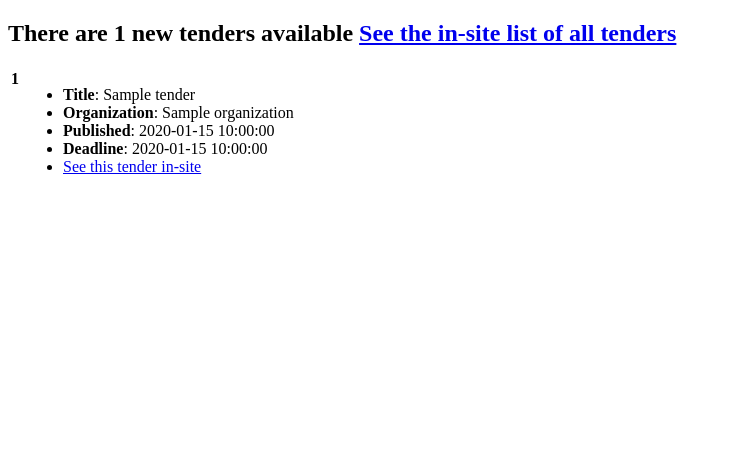
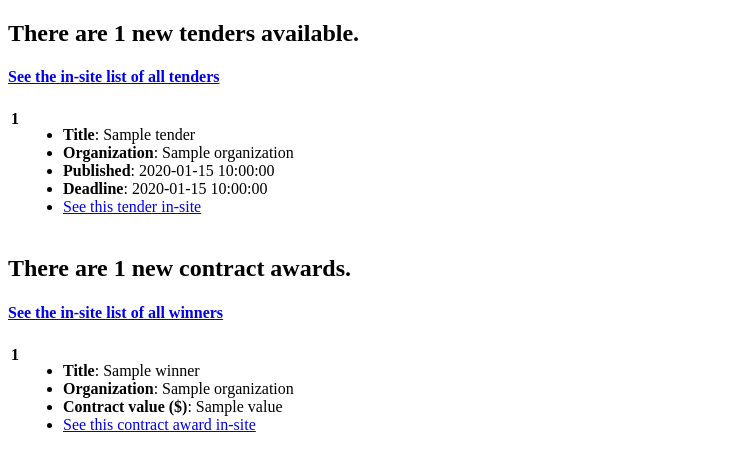
Before and after one commit to eaudeweb/edw-scratch, a Python web app: template scratch/templates/email.html in a window 1280 px wide. Shown: the top 471 px of the page, without its empty margins (0-731 px from the left). Run offline with Jinja, Linux system fonts and the light colour scheme; the template is opened without the code that fills it: most values are stand-ins (such as "Sample title", 1, 10 or a date in 2020).

Commit message:
emails: include winners in mail newsletter

```diff
--- a/scratch/manager.py
+++ b/scratch/manager.py
@@ -209,12 +209,13 @@ def update(days, public):
         winners.append(_get_winner_mail_fields(tender_fields, winner_fields))
 
     send_email(
-        subject='%s new tenders available' % len(new_tenders),
+        subject='New UNGM tenders available',
         sender='Eau De Web',
         recipients=NOTIFY_EMAILS,
         html_body=render_template(
             'email.html',
             tenders=enumerate(tenders),
+            winners=winners,
             tenders_size=len(tenders)
         ),
         tenders=enumerate(tenders),
--- a/scratch/templates/email.html
+++ b/scratch/templates/email.html
@@ -3,10 +3,8 @@
 <head></head>
 <body>
 
-<h2>
-  There are <strong>{{ tenders_size }}</strong> new tenders available
-  <a href="{{ url_for('.tenders', _external=True) }}">See the in-site list of all tenders</a>
-</h2>
+<h2>There are <strong>{{ tenders_size }}</strong> new tenders available.</h2>
+<h4><a href="{{ url_for('.tenders', _external=True) }}">See the in-site list of all tenders</a></h4>
 
 <table>
 <tbody>
@@ -18,7 +16,26 @@
       <li><b>Organization</b>: {{ tender.organization }}</li>
       <li><b>Published</b>: {{ tender.published }}</li>
       <li><b>Deadline</b>: {{ tender.deadline }}</li>
-      <li><a href="{{ url_for('.tender', tender_id=tender.id, _external=True) }}">See this tender in-site</a></li>
+      <li><a href="{{ url_for('.tender', tender_id=tender.tender_id, _external=True) }}">See this tender in-site</a></li>
+    </ul></td>
+  </tr>
+{% endfor %}
+</tbody>
+</table>
+
+<h2>There are <strong>{{ winners|length }}</strong> new contract awards.</h2>
+<h4><a href="{{ url_for('.winners', _external=True) }}">See the in-site list of all winners</a></h4>
+
+<table>
+<tbody>
+{% for winner in winners %}
+  <tr>
+    <td valign="top"><b>{{ loop.index }}</b></td>
+    <td valign="top"><ul>
+      <li><b>Title</b>: {{ winner.title }}</li>
+      <li><b>Organization</b>: {{ winner.organization }}</li>
+      <li><b>Contract value ($)</b>: {{ winner.value }}</li>
+      <li><a href="{{ url_for('.tender', tender_id=winner.tender_id, _external=True) }}">See this contract award in-site</a></li>
     </ul></td>
   </tr>
 {% endfor %}
```
